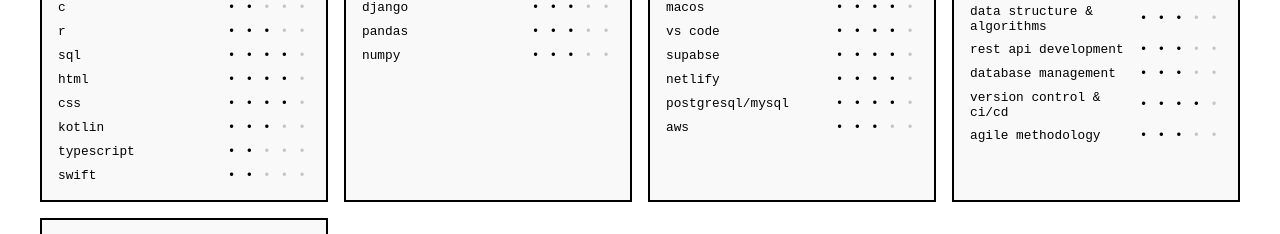
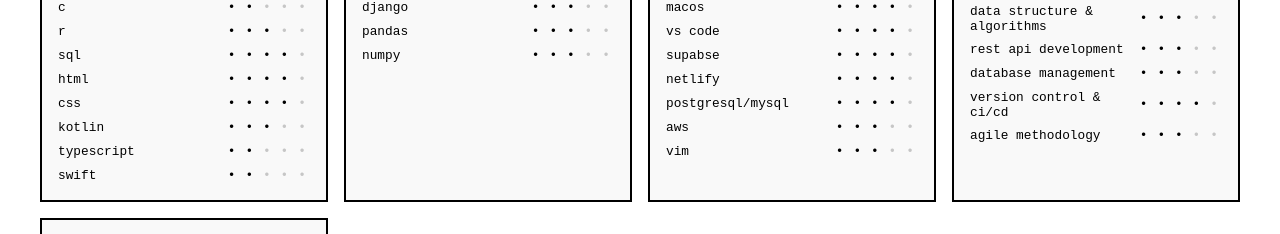
Before and after one commit to helgarfri/helgarfri, a React (Create React App) app: page / in a window 1280 px wide. Shown: the part 1065-1299 px from the top of the page. Built offline with nearby package versions, Linux system fonts and the light colour scheme.

Commit message:
Update Skills.js

```diff
--- a/src/components/Skills.js
+++ b/src/components/Skills.js
@@ -45,6 +45,7 @@ const skillDataIS = [
       { name: "netlify", rating: 4 },
       { name: "postgresql/mysql", rating: 4 },
       { name: "aws", rating: 3 },
+      { name: "vim", rating: 3 }
     ],
   },
   {
@@ -113,6 +114,7 @@ const skillDataEN = [
       { name: "netlify", rating: 4 },
       { name: "postgresql/mysql", rating: 4 },
       { name: "aws", rating: 3 },
+      { name: "vim", rating: 3 }
     ],
   },
   {
```
